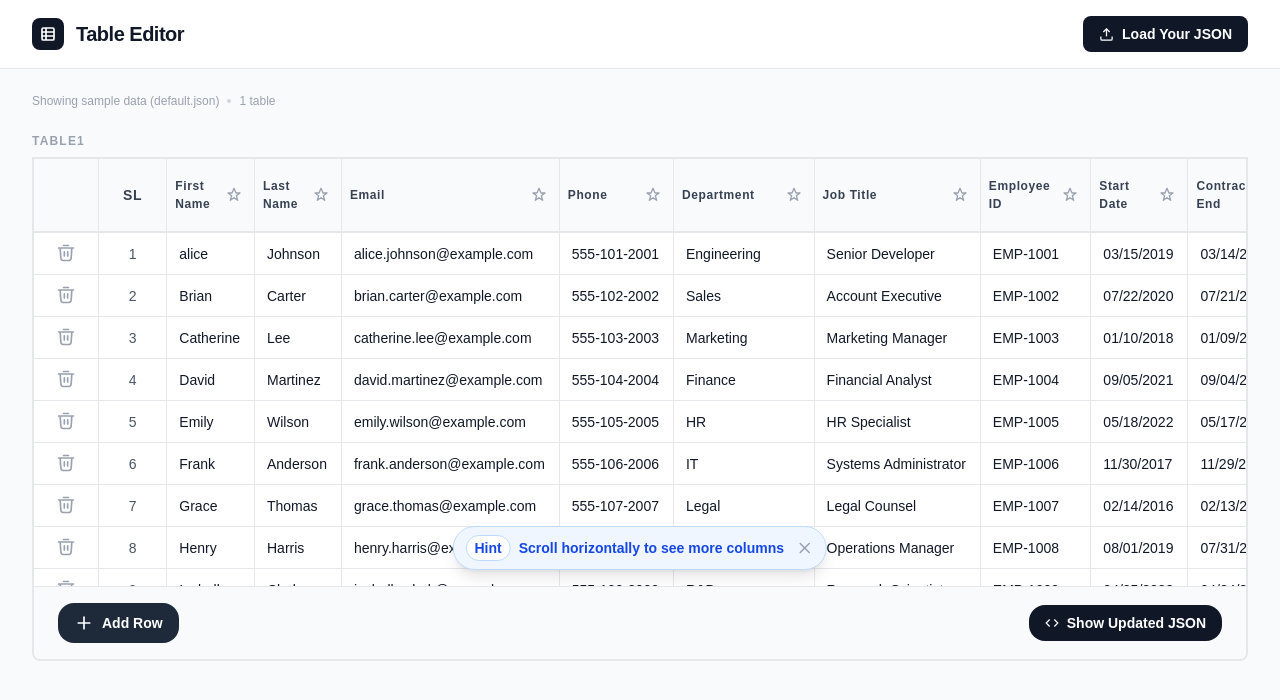
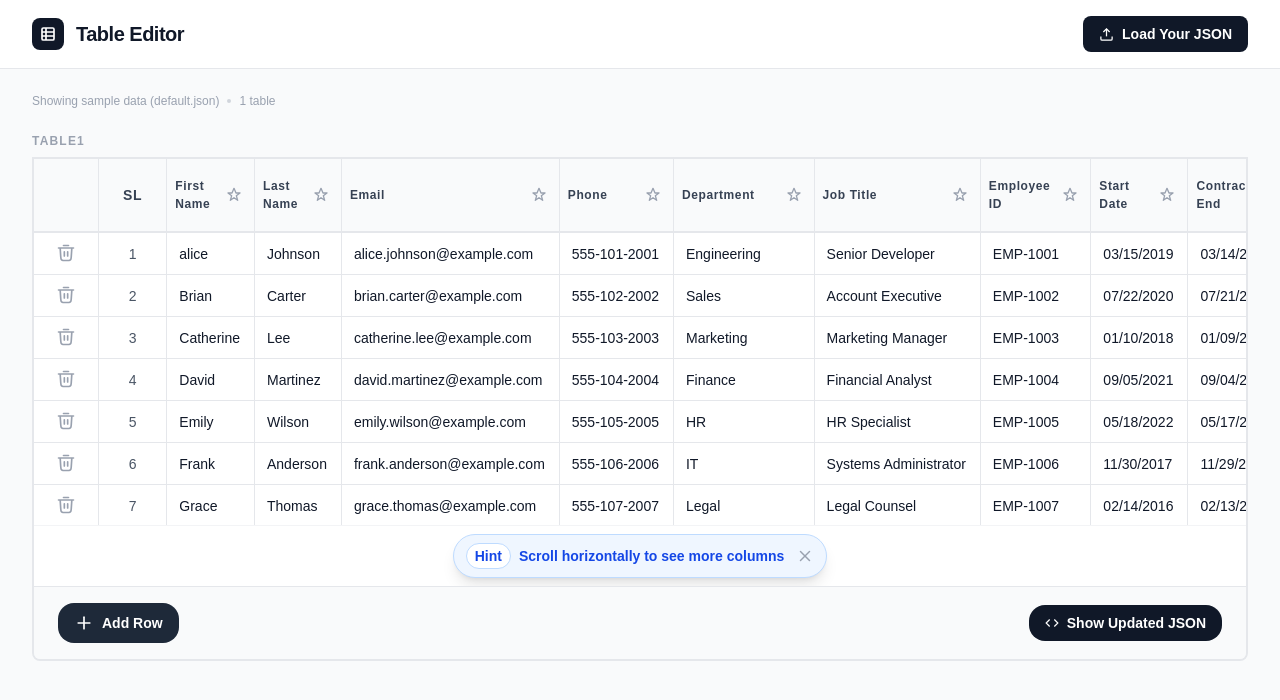
Before and after one commit to Taufiqul7756/custom-table, a Next.js app: page / in a window 1280 px wide. Shown: the top 700 px of the page. Built offline with nearby package versions, Linux system fonts and the light colour scheme.

Commit message:
fix: hint always at the bottom

```diff
--- a/app/CustomTable.tsx
+++ b/app/CustomTable.tsx
@@ -600,10 +600,12 @@ export function IstTable({
             </tbody>
           </table>
 
-          {/* Horizontal scroll hint tooltip */}
+        </div>
+
+        {/* Horizontal scroll hint tooltip — always at bottom of table, above footer */}
         {showScrollTooltip && (
-            <div className="sticky bottom-4 left-1/2 transform -translate-x-1/2 z-50 mx-auto w-fit pointer-events-none">
-              <div className="bg-blue-50 shadow-lg rounded-full border border-blue-200 p-2 px-3 pointer-events-auto">
+          <div className="flex justify-center py-2 border-t border-gray-100 bg-white">
+            <div className="bg-blue-50 shadow-lg rounded-full border border-blue-200 p-2 px-3">
               <div className="flex items-center gap-2 sm:gap-3">
                 <div className="flex flex-col sm:flex-row gap-1 sm:gap-2 items-start sm:items-center">
                   <span className="font-semibold border border-blue-200 bg-white px-2 py-0.5 rounded-full text-blue-700 text-xs sm:text-sm whitespace-nowrap">
@@ -624,7 +626,6 @@ export function IstTable({
             </div>
           </div>
         )}
-        </div>
 
         {/* Footer bar */}
         <div className="flex justify-between items-center px-6 py-4 bg-gray-50 border-t border-gray-200">
```
Lines whose indentation alone changed are shown as unchanged.
